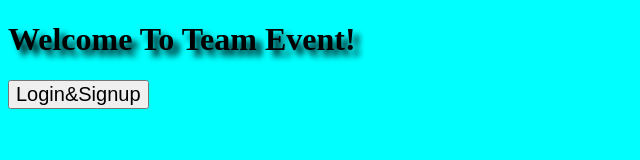
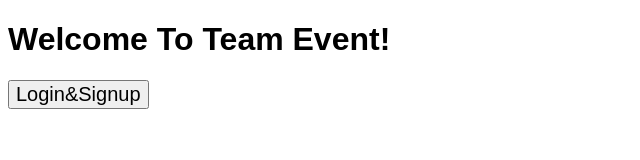
Before and after one commit to alswns711/teamevent, a plain HTML site: page index.html in a window 1280 px wide. Shown: the whole page, without its empty margins (0-640 px from the left). Drawn offline with Linux system fonts and the light colour scheme.

Commit message:
v4.7(style change)

```diff
--- a/style.css
+++ b/style.css
@@ -1,6 +1,8 @@
-html {background-color: aqua;}
-h1 {text-shadow : 6px 6px 6px black}
+html {background-color: white;}
 button {
 	font-size: 20px
 
 }
+body {
+  font-family: Arial, sans-serif;
+}
```
